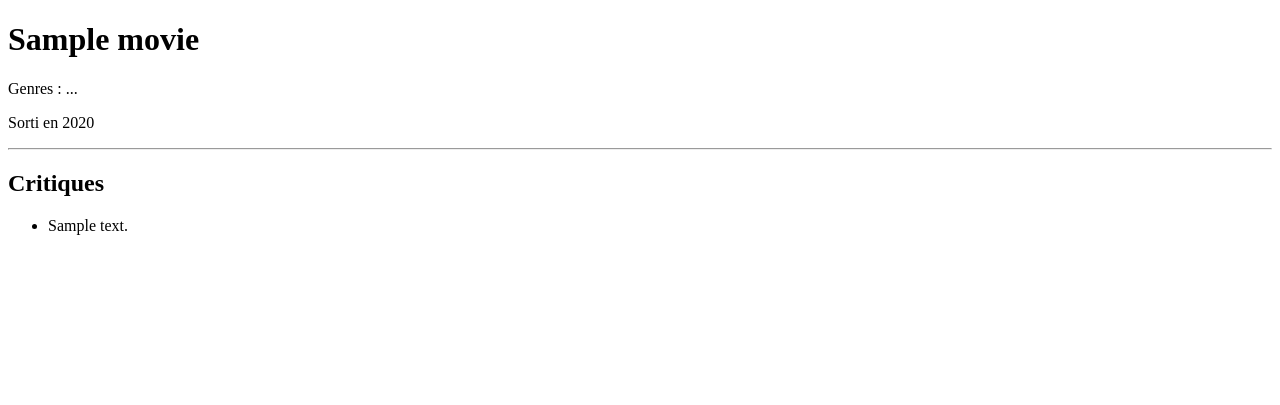
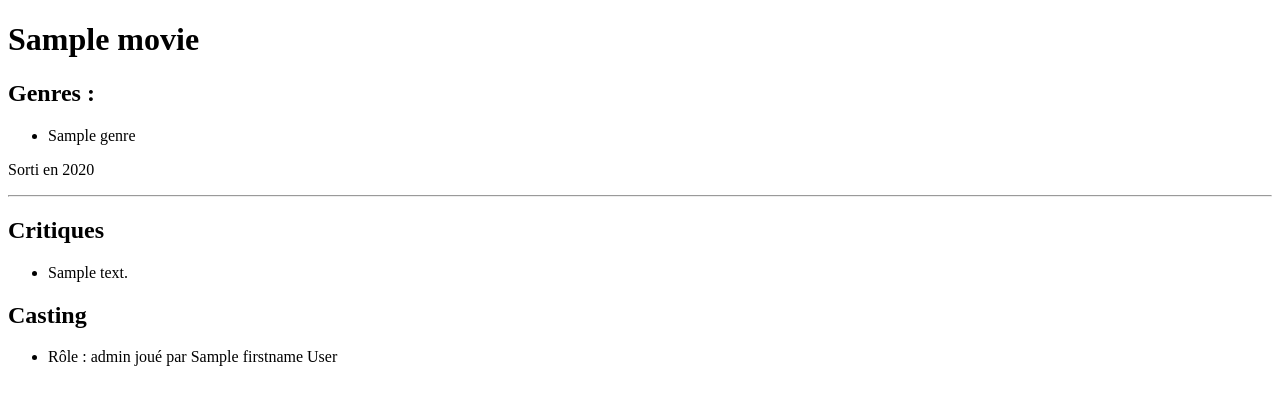
Before and after one commit to LauraH55/OzCine, a Symfony app: template templates/main/movie_show.html.twig in a window 1280 px wide. Shown: the top 405 px of the page. Run offline with Twig, Linux system fonts and the light colour scheme; the template is opened without the code that fills it: most values are stand-ins (such as "Sample title", 1, 10 or a date in 2020); some libraries are stand-ins or nearby versions.

Commit message:
Bonus OK

```diff
--- a/src/Controller/MainController.php
+++ b/src/Controller/MainController.php
@@ -3,6 +3,7 @@
 namespace App\Controller;
 
 use App\Entity\Movie;
+use App\Repository\CastingRepository;
 use App\Repository\MovieRepository;
 use Symfony\Component\HttpFoundation\Response;
 use Symfony\Component\Routing\Annotation\Route;
@@ -33,8 +34,10 @@ class MainController extends AbstractController
      */
     public function movieShow(Movie $movie)
     {
+
         return $this->render('main/movie_show.html.twig', [
             'movie' => $movie,
+
         ]);
     }
 
--- a/templates/main/movie_show.html.twig
+++ b/templates/main/movie_show.html.twig
@@ -8,7 +8,12 @@
 
 <h1>{{ movie.title }}</h1>
 
-<p>Genres : ...</p>
+<h2>Genres : </h2>
+<ul>
+    {% for genre in movie.genres %}
+        <li>{{ genre.name }}</li>
+    {% endfor %}
+</ul>
 
 <p>Sorti en {{ movie.releaseDate|date('Y') }}</p>
 
@@ -23,4 +28,11 @@
     {% endfor %}
 </ul>
 
+<h2>Casting</h2>
+<ul>
+    {% for casting in movie.castings|sort((a, b) => a.creditOrder <=> b.creditOrder) %}
+        <li>Rôle : {{ casting.role }} joué par {{ casting.person.firstname }} {{ casting.person.lastname }}</li>
+    {% endfor %}
+</ul>
+
 {% endblock %}
```
